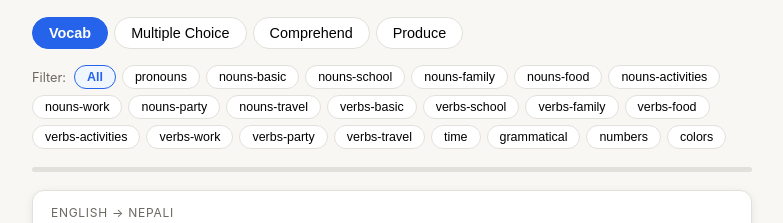
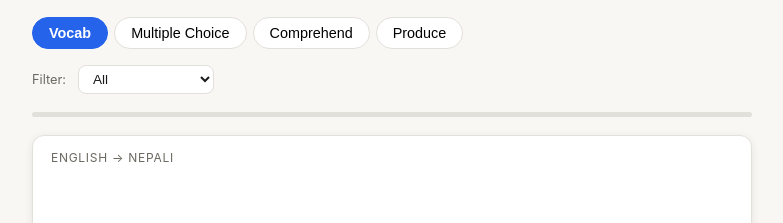
Before and after one commit to aajbaker/nepali-practice, a plain HTML site: page index.html in a window 1280 px wide. Shown: the part 44-267 px from the top of the page, without its empty margins (248-1031 px from the left). Drawn offline with Linux system fonts and the light colour scheme.

Commit message:
small format changes

```diff
--- a/app.js
+++ b/app.js
@@ -219,17 +219,19 @@ function buildFlipCard(frontNodes, backNodes) {
   });
 
   // Swipe (mobile)
-  let t0x = 0, t0y = 0;
+  let t0x = 0, t0y = 0, tMoved = false;
   card.addEventListener("touchstart", (e) => {
     t0x = e.touches[0].clientX;
     t0y = e.touches[0].clientY;
     swipeHandled = false;
+    tMoved = false;
   }, { passive: true });
 
   card.addEventListener("touchmove", (e) => {
     const dx = e.touches[0].clientX - t0x;
     const dy = e.touches[0].clientY - t0y;
-    if (Math.abs(dx) > Math.abs(dy)) e.preventDefault(); // block page scroll on horizontal swipe
+    if (Math.abs(dx) > 8 || Math.abs(dy) > 8) tMoved = true;
+    if (Math.abs(dx) > Math.abs(dy)) e.preventDefault(); // block horizontal scroll during swipe
   }, { passive: false });
 
   card.addEventListener("touchend", (e) => {
@@ -237,17 +239,15 @@ function buildFlipCard(frontNodes, backNodes) {
     const dy = e.changedTouches[0].clientY - t0y;
     const adx = Math.abs(dx), ady = Math.abs(dy);
 
-    if (adx > ady && adx > 55) {
-      // Horizontal swipe → resolve (only when revealed)
-      if (!state.revealed) return;
+    if (adx > ady && adx > 45 && state.revealed) {
+      // Horizontal swipe → resolve
       swipeHandled = true;
-      resolveCard(dx > 0); // right = got it, left = missed it
-    } else if (ady > adx && ady > 45) {
-      // Vertical swipe → flip
+      resolveCard(dx > 0);
+    } else if (tMoved) {
+      // Finger moved but wasn't a clean swipe (scrolling) → suppress click
       swipeHandled = true;
-      state.revealed = !state.revealed;
-      card.classList.toggle("flipped", state.revealed);
     }
+    // else: clean tap → let the click event fire and flip
   }, { passive: true });
 
   if (state.revealed) card.classList.add("flipped");
@@ -430,23 +430,27 @@ function renderCompletion() {
 /* ── Filter bar ── */
 function buildFilterBar() {
   const bar = $("filter-bar");
-  bar.innerHTML = "<label>Filter:</label>";
+  bar.innerHTML = "<label for='filter-select'>Filter:</label>";
 
   const filters = usesVocab()
     ? ["all", ...VOCAB_CATEGORIES]
     : ["all", ...SENTENCE_THEMES];
 
+  const select = document.createElement("select");
+  select.id = "filter-select";
   filters.forEach(f => {
-    const chip = el("button","filter-chip", f === "all" ? "All" : f);
-    if (f === state.filter) chip.classList.add("active");
-    chip.addEventListener("click", () => {
-      state.filter = f;
-      saveState();
-      buildFilterBar();
-      startDeck();
-    });
-    bar.appendChild(chip);
+    const opt = document.createElement("option");
+    opt.value = f;
+    opt.textContent = f === "all" ? "All" : f;
+    if (f === state.filter) opt.selected = true;
+    select.appendChild(opt);
   });
+  select.addEventListener("change", () => {
+    state.filter = select.value;
+    saveState();
+    startDeck();
+  });
+  bar.appendChild(select);
 }
 
 /* ── Start / restart deck ── */
--- a/style.css
+++ b/style.css
@@ -102,25 +102,21 @@ body {
 #filter-bar label {
   font-size: 0.8rem;
   color: var(--text-muted);
-  margin-right: 2px;
+  margin-right: 6px;
 }
 
-.filter-chip {
-  padding: 4px 12px;
-  border-radius: 16px;
-  border: 1px solid var(--border);
+#filter-select {
+  font-size: 0.85rem;
+  padding: 5px 10px;
+  border: 1.5px solid var(--border);
+  border-radius: 8px;
   background: var(--surface);
-  font-size: 0.78rem;
+  color: var(--text);
   cursor: pointer;
-  transition: all 0.12s;
+  outline: none;
+  transition: border-color 0.15s;
 }
-.filter-chip:hover { border-color: var(--accent); }
-.filter-chip.active {
-  background: #eff6ff;
-  border-color: var(--accent);
-  color: var(--accent);
-  font-weight: 600;
-}
+#filter-select:focus { border-color: var(--accent); }
 
 /* ── Main card area ── */
 #main {
@@ -334,6 +330,7 @@ body {
   -webkit-backface-visibility: visible;
   transform: none;
   border-radius: var(--radius);
+  padding-bottom: 18px;
 }
 
 #mc-options {
@@ -342,7 +339,7 @@ body {
   gap: 10px;
   width: 100%;
   max-width: 480px;
-  margin-top: 8px;
+  margin: 6px auto 0;
 }
 
 .mc-option {
```
